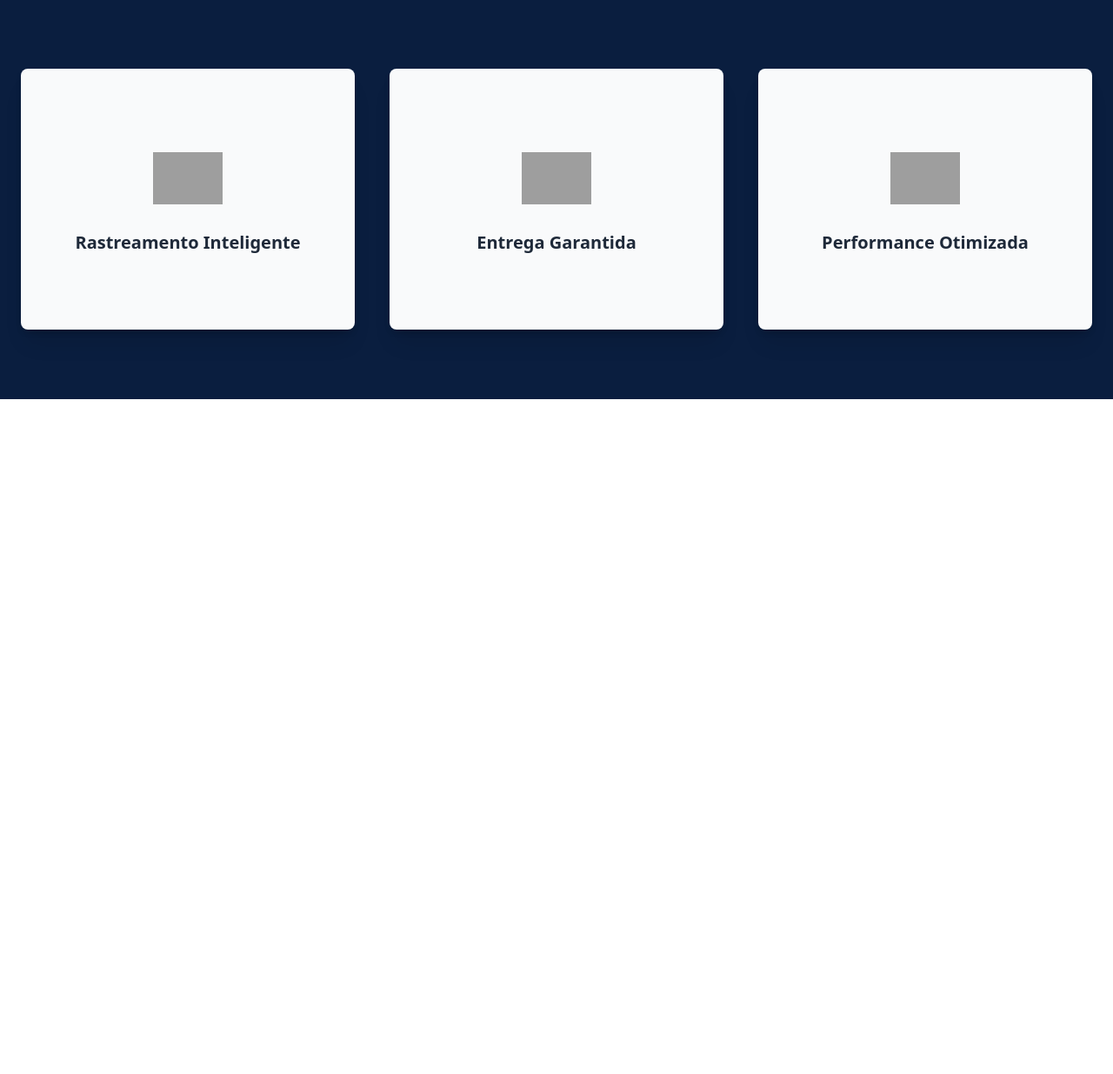
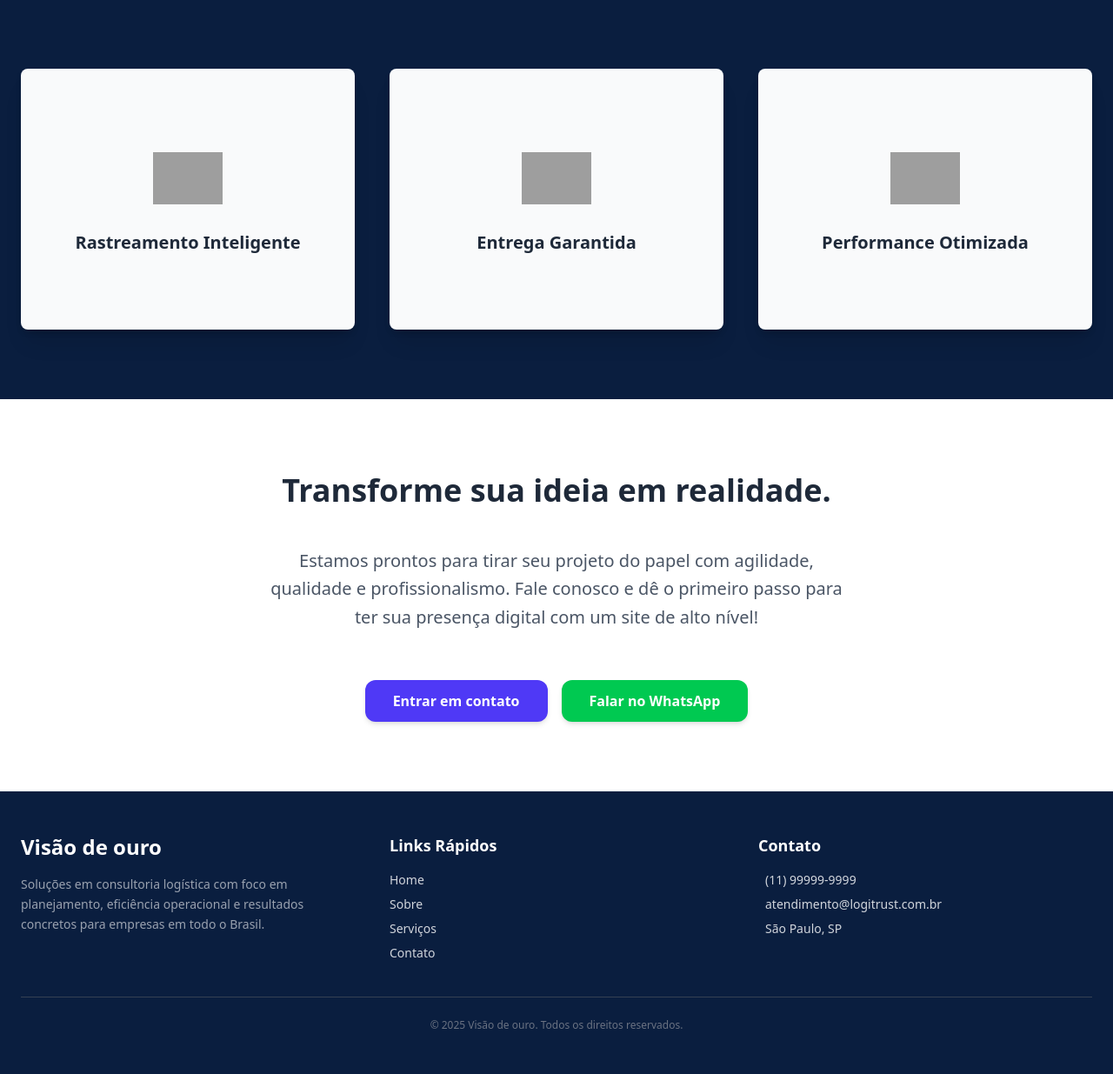
Before and after one commit to purpesy/visao-de-ouro, a PHP site: page / in a window 1280 px wide. Shown: the part 3051-4286 px from the top of the page at 87% size. Before the commit the page ends 3510 px from the top, so only its background shows below. Run offline with PHP 8.4, Linux system fonts and the light colour scheme; grey boxes are pictures that could not be loaded.

Commit message:
Adição do footer e começo de fazer animação de scroll reveal

```diff
--- a/components/CTA.php
+++ b/components/CTA.php
@@ -0,0 +1,25 @@
+<section class="contato2 bg-white text-gray-800 py-20 px-6">
+  <div class="max-w-5xl mx-auto text-center flex flex-col items-center space-y-10 animate__animated animate__fadeInUp">
+
+    <h2 class="text-3xl md:text-4xl font-extrabold leading-snug">
+      Transforme sua ideia em realidade.
+    </h2>
+
+    <p class="text-lg md:text-xl max-w-2xl leading-relaxed text-gray-600">
+      Estamos prontos para tirar seu projeto do papel com agilidade, qualidade e profissionalismo. Fale conosco e dê o primeiro passo para ter sua presença digital com um site de alto nível!
+    </p>
+
+    <div class="flex flex-col sm:flex-row gap-4 mt-4">
+      <!-- Botão para rolar até o formulário -->
+      <a href="contato.php" class="bg-indigo-600 hover:bg-indigo-700 text-white font-bold px-8 py-3 rounded-xl shadow-md transition-all duration-300 cursor-pointer">
+        Entrar em contato
+      </a>
+
+      <!-- Botão WhatsApp -->
+      <a href="https://wa.me/5511977134857" target="_blank" class="bg-green-500 hover:bg-green-600 text-white font-bold px-8 py-3 rounded-xl shadow-md transition-all duration-300 cursor-pointer">
+        Falar no WhatsApp
+      </a>
+    </div>
+
+  </div>
+</section>
--- /dev/null
+++ b/components/footer.php
@@ -0,0 +1,39 @@
+<footer class="bg-azul-escuro text-gray-300 py-12 px-6">
+  <div class="max-w-7xl mx-auto grid grid-cols-1 md:grid-cols-3 gap-10">
+
+    <!-- Identidade -->
+    <div>
+      <h3 class="text-2xl font-bold text-white mb-4">Visão de ouro</h3>
+      <p class="text-sm text-gray-400 leading-relaxed">
+        Soluções em consultoria logística com foco em planejamento, eficiência operacional e resultados concretos para empresas em todo o Brasil.
+      </p>
+    </div>
+
+    <!-- Navegação -->
+    <div>
+      <h4 class="text-lg font-semibold text-white mb-4">Links Rápidos</h4>
+      <ul class="space-y-2 text-sm">
+        <li><a href="index.php" class="hover:text-white transition">Home</a></li>
+        <li><a href="sobre.php" class="hover:text-white transition">Sobre</a></li>
+        <li><a href="servico.php" class="hover:text-white transition">Serviços</a></li>
+        <li><a href="contato.php" class="hover:text-white transition">Contato</a></li>
+      </ul>
+    </div>
+
+    <!-- Contato -->
+    <div>
+      <h4 class="text-lg font-semibold text-white mb-4">Contato</h4>
+      <ul class="text-sm space-y-2">
+        <li><i class="fas fa-phone mr-2 text-indigo-500"></i> (11) 99999-9999</li>
+        <li><i class="fas fa-envelope mr-2 text-indigo-500"></i> atendimento@logitrust.com.br</li>
+        <li><i class="fas fa-map-marker-alt mr-2 text-indigo-500"></i> São Paulo, SP</li>
+      </ul>
+    </div>
+
+  </div>
+
+  <!-- Linha final -->
+  <div class="mt-10 border-t border-gray-700 pt-6 text-center text-xs text-gray-500">
+    © 2025 Visão de ouro. Todos os direitos reservados.
+  </div>
+</footer>
--- a/index.php
+++ b/index.php
@@ -2,11 +2,26 @@
 
 <body>
     <?php include 'components/header.php'; ?>
-    <?php include 'components/hero.php'; ?>
-    <?php include 'components/sobre.php'; ?>
-    <?php include 'components/servicoComponent.php'; ?>
-    <?php include 'components/form.php'; ?>
-    <?php include 'components/selos.php'; ?>
+    <main>
+        <?php include 'components/hero.php'; ?>
+        <?php include 'components/sobre.php'; ?>
+        <?php include 'components/servicoComponent.php'; ?>
+        <?php include 'components/form.php'; ?>
+        <?php include 'components/selos.php'; ?>
+        <?php include 'components/CTA.php'; ?>
+    </main>
+    <?php include 'components/footer.php'; ?>
+    <script src="https://unpkg.com/scrollreveal"></script>
+    <script>
+        ScrollReveal().reveal('.reveal', {
+            origin: 'bottom',
+            distance: '50px',
+            duration: 1000,
+            delay: 100,
+            easing: 'ease-in-out',
+            reset: false // se quiser animar só uma vez
+        });
+    </script>
 </body>
 
 </html>
```
